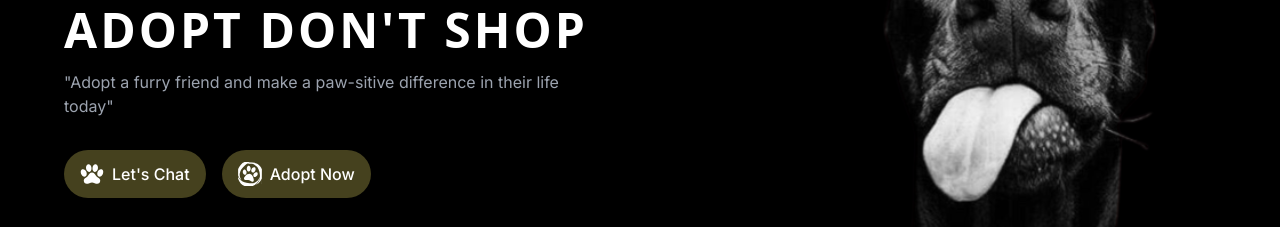
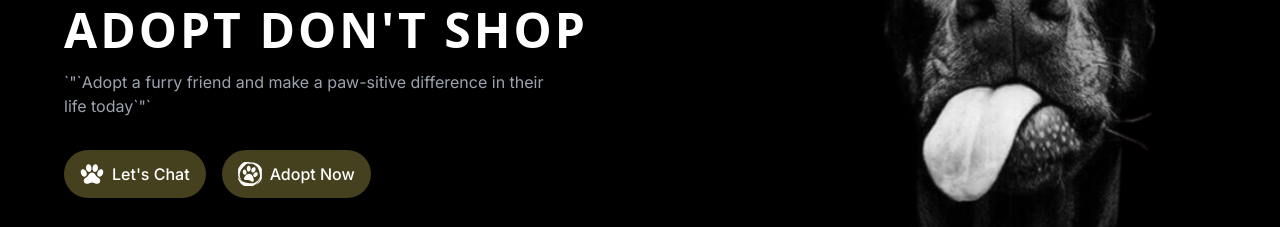
Before and after one commit to Muees99/Pet-Adoption, a Next.js app: page / in a window 1280 px wide. Shown: the part 288-515 px from the top of the page. Built offline with nearby package versions, Linux system fonts and the light colour scheme.

Commit message:
Hero and Vercel

```diff
--- a/app/components/Hero/index.tsx
+++ b/app/components/Hero/index.tsx
@@ -29,8 +29,8 @@ function Hero() {
                   transition={{ duration: 0.5, delay: 0.4 }}
                   className="font-normal mt-4 text-gray-400 sm:w-[500px] w-full"
                 >
-                  "Adopt a furry friend and make a paw-sitive difference in
-                  their life today"
+                  `&quot;`Adopt a furry friend and make a paw-sitive difference
+                  in their life today`&quot;`
                 </motion.p>
 
                 <motion.div
```
Also changed, not shown: 1 other file (tests, documents, lock files or other folders).
